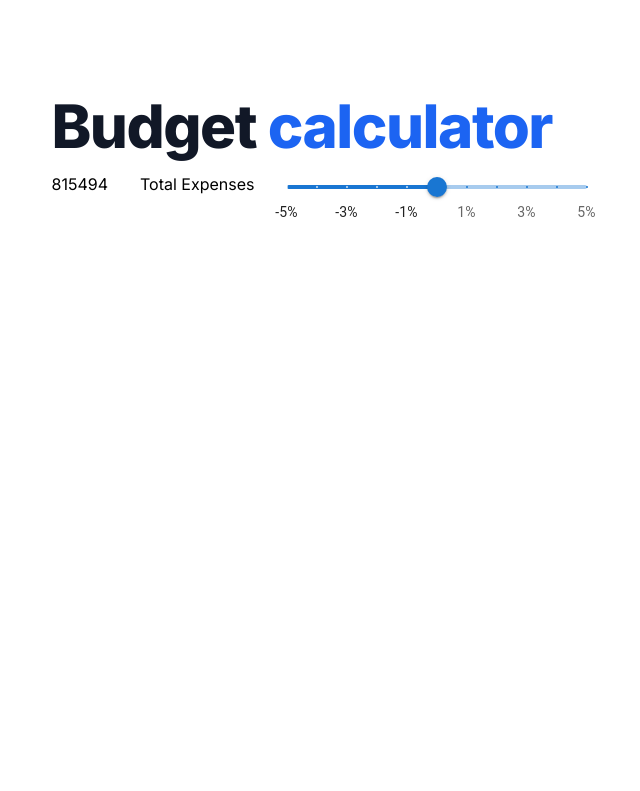
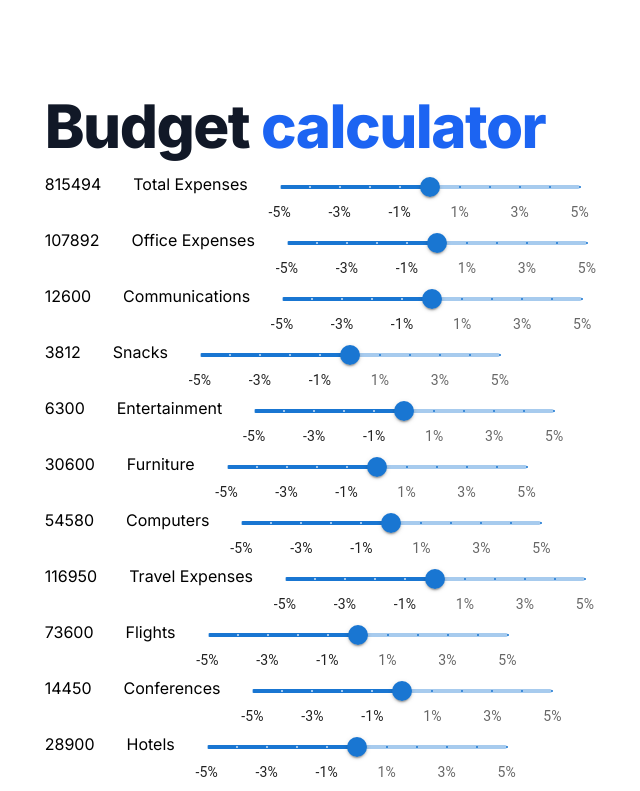
Before and after one commit to pavel-shermayster-sage/top-down-planning, a Next.js app: page / in a window 1280 px wide. Shown: the top 791 px of the page, without its empty margins (321-961 px from the left). Built offline with nearby package versions, Linux system fonts and the light colour scheme.

Commit message:
I'm sorry

```diff
--- a/src/app/data.js
+++ b/src/app/data.js
@@ -13,30 +13,35 @@ export const data = [
                     expenseId: 11,
                     expenseName: "Communications",
                     expenseAmount: {},
+                    sibling: [],
                     total: 12600
                 },
                 {
                     expenseId: 12,
                     expenseName: "Snacks",
                     expenseAmount: {},
+                    sibling: [],
                     total: 3812
                 },
                 {
                     expenseId: 13,
                     expenseName: "Entertainment",
                     expenseAmount: {},
+                    sibling: [],
                     total: 6300
                 },
                 {
                     expenseId: 14,
                     expenseName: "Furniture",
                     expenseAmount: {},
+                    sibling: [],
                     total: 30600
                 },
                 {
                     expenseId: 15,
                     expenseName: "Computers",
                     expenseAmount: {},
+                    sibling: [],
                     total: 54580
                 },
             ],
@@ -51,18 +56,21 @@ export const data = [
                         expenseId: 21,
                         expenseName: "Flights",
                         expenseAmount: {},
+                        sibling: [],
                         total: 73600
                     },
                     {
                         expenseId: 22,
                         expenseName: "Conferences",
                         expenseAmount: {},
+                        sibling: [],
                         total: 14450
                     },
                     {
                         expenseId: 23,
                         expenseName: "Hotels",
                         expenseAmount: {},
+                        sibling: [],
                         total: 28900
                     },
                 ],
@@ -77,18 +85,21 @@ export const data = [
                         expenseId: 31,
                         expenseName: "Insurance",
                         expenseAmount: {},
+                        sibling: [],
                         total: 19052
                     },
                     {
                         expenseId: 32,
                         expenseName: "Salary",
                         expenseAmount: {},
+                        sibling: [],
                         total: 545800
                     },
                     {
                         expenseId: 33,
                         expenseName: "Benefits",
                         expenseAmount: {},
+                        sibling: [],
                         total: 25800
                     },
                 ],
--- a/src/app/page.tsx
+++ b/src/app/page.tsx
@@ -11,10 +11,9 @@ export default function Home() {
   const [data, setData] = useState(() => rawData);
   const onChange = (item: any, value: any) => {
       console.log("value", {value,item});
-      item.percentage = value; // does not exist
   }
 
-  return (
+    return (
     <main className="flex min-h-screen flex-col items-center justify-between p-24">
       <div>
         <h1 className="mb-4 text-4xl font-extrabold leading-none tracking-tight text-gray-900 md:text-5xl lg:text-6xl dark:text-white">
@@ -23,18 +22,51 @@ export default function Home() {
         </h1>
         <div className="flex flex-col items-center justify-center">
           {data.map((item) => {
-            return (
+              return (
               <div key={item.expenseId} className="flex flex-col">
                 <div className="flex gap-8">
-                  <div>{item.total}</div>
-                  <div>{item.expenseName}</div>
-                  <Slider
+                <div>{item.total}</div>
+                <div>{item.expenseName}</div>
+                <Slider
                     id="slider"
                     onChange={(_, value) => {
                         onChange(item, value)
                     }}
                   />
                 </div>
+                  {item.sibling.map((item) => {
+                      return (
+                      <div key={item.expenseId} className="flex flex-col">
+                      <div className="flex gap-8">
+                          <div>{item.total}</div>
+                          <div>{item.expenseName}</div>
+                          <Slider
+                              id="slider"
+                              onChange={(_, value) => {
+                                  onChange(item, value)
+                              }}
+                          />
+                      </div>
+                          {item.sibling.map((item) => {
+                              return (
+                                  <div key={item.expenseId} className="flex flex-col">
+                                      <div className="flex gap-8">
+                                          <div>{item.total}</div>
+                                          <div>{item.expenseName}</div>
+                                          <Slider
+                                              id="slider"
+                                              onChange={(_, value) => {
+                                                  onChange(item, value)
+                                              }}
+                                          />
+                                      </div>
+
+                                  </div>
+                              );
+                          })}
+                      </div>
+                      );
+                  })}
               </div>
             );
           })}
```
